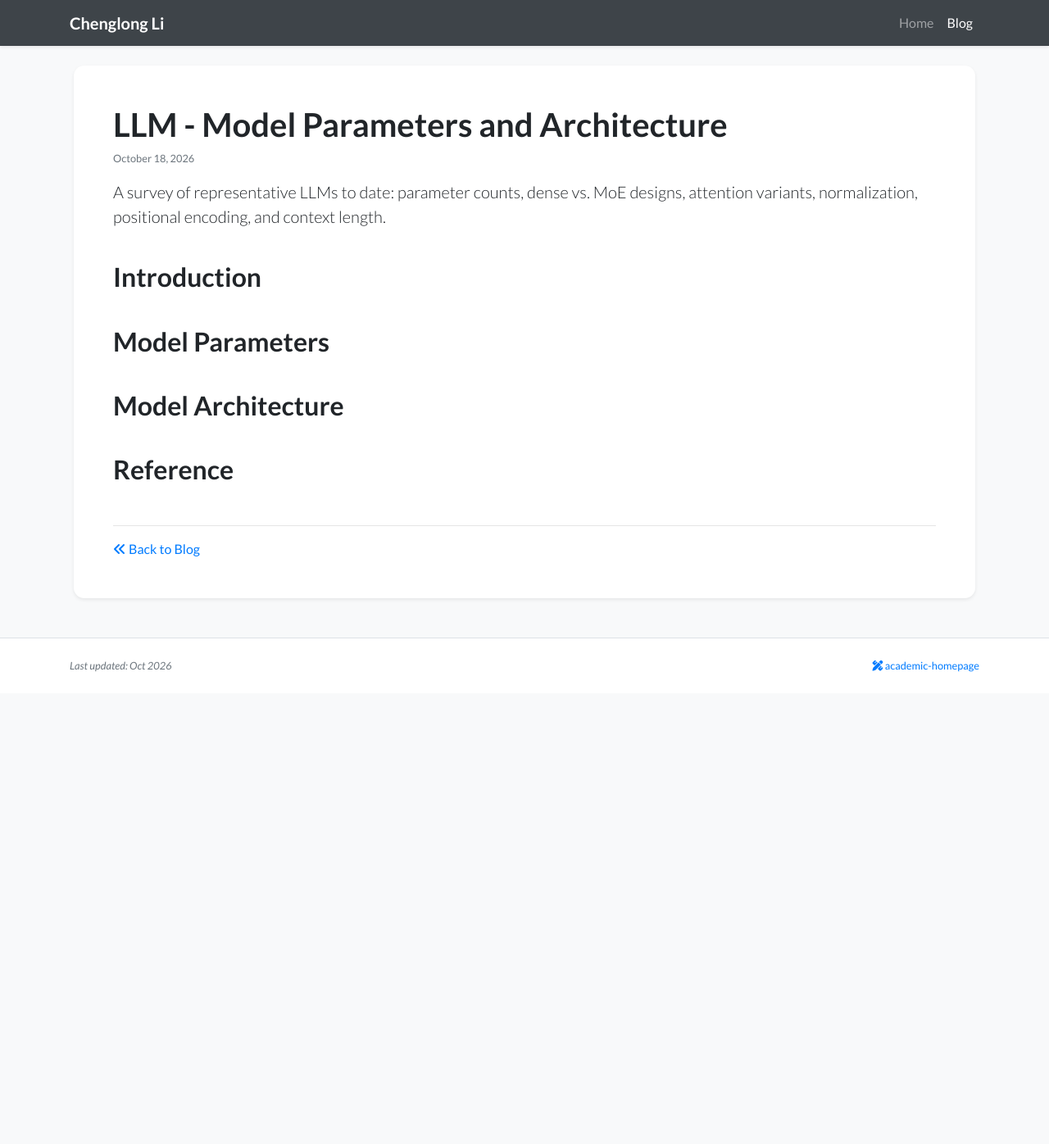
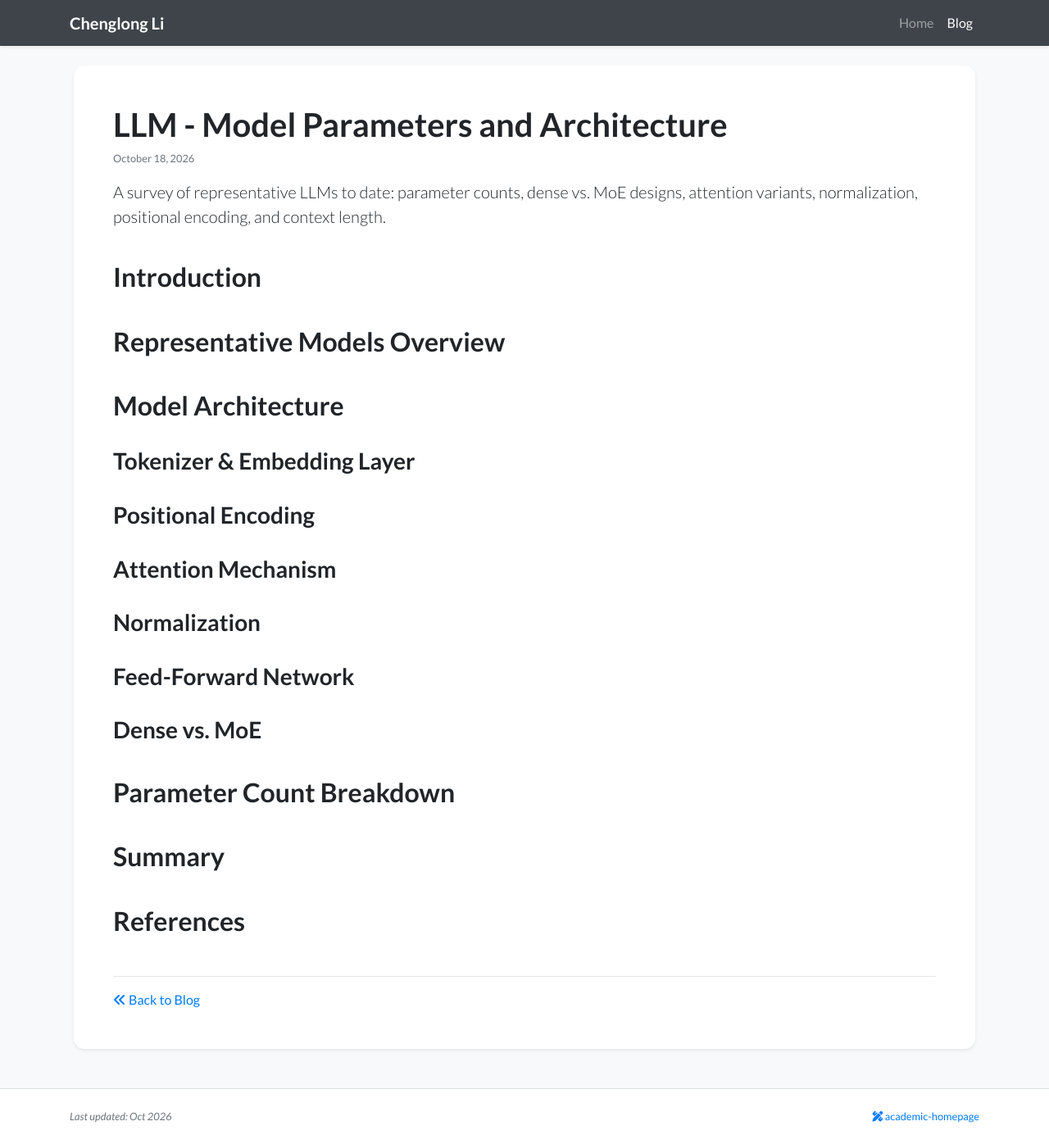
Before and after one commit to MaxCHENGLONG/maxchenglong.github.io, a Jekyll site: the page built from _posts/2026-10-18-LLM-Hiddendimension-post.md, in a window 1280 px wide and 1396 px high. Shown: the whole window at 82% size. Built offline with Jekyll 4.4.1, drawn with Linux system fonts in a browser that asks for light colours; nearby versions of some CDN libraries; a style sheet for code colours, icons or effects is not loaded.

Commit message:
add LLM - Model Parameters and Architecture

```diff
--- a/_posts/2026-10-18-LLM-Hiddendimension-post.md
+++ b/_posts/2026-10-18-LLM-Hiddendimension-post.md
@@ -6,10 +6,18 @@ description: "A survey of representative LLMs to date: parameter counts, dense v
 
 ## Introduction
 
-
-## Model Parameters
-
+## Representative Models Overview
 
 ## Model Architecture
+### Tokenizer & Embedding Layer
+### Positional Encoding
+### Attention Mechanism
+### Normalization
+### Feed-Forward Network
+### Dense vs. MoE
 
-## Reference
+## Parameter Count Breakdown
+
+## Summary
+
+## References
```
